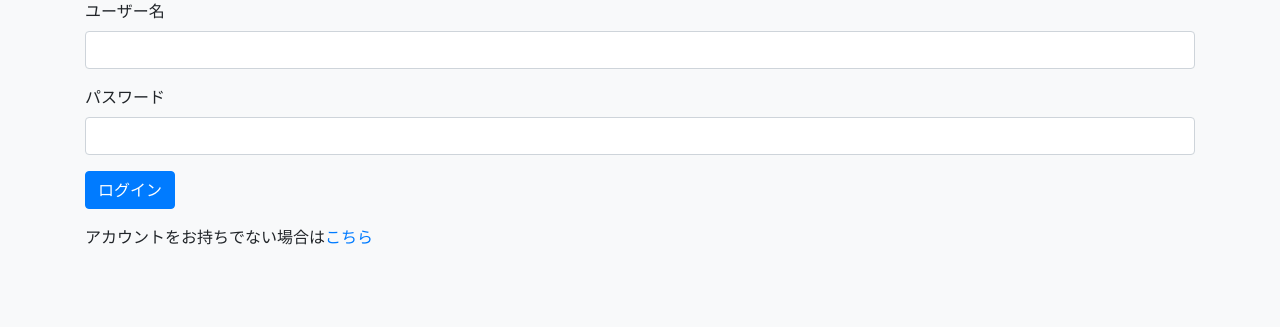
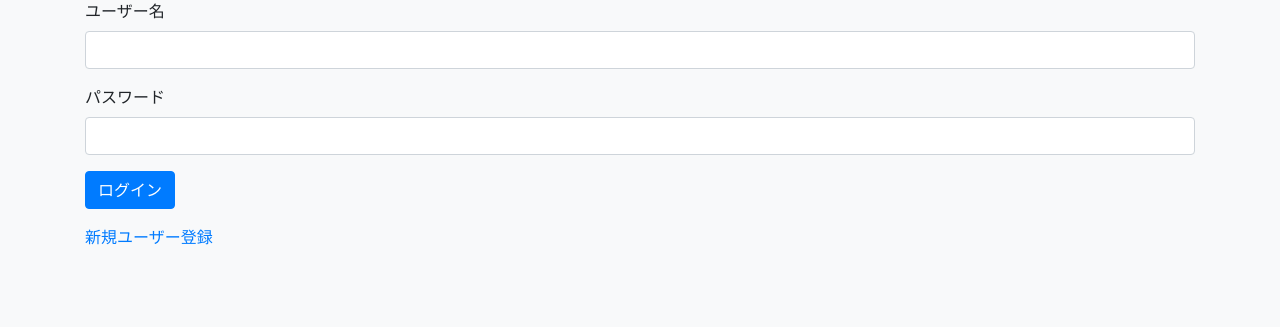
Before and after one commit to Junpei-512/task_manager, a Django app: page / in a window 1280 px wide. Shown: the part 201-528 px from the top of the page. Run offline with Django 5.2, Linux system fonts and the light colour scheme; some libraries are stand-ins or nearby versions.

Commit message:
202409151114 corrected

```diff
--- a/tasks/forms.py
+++ b/tasks/forms.py
@@ -4,6 +4,7 @@ from .models import Task
 from django.contrib.auth.forms import AuthenticationForm
 from django.contrib.auth.models import User
 from django.contrib.auth.forms import UserCreationForm
+from django.utils.translation import gettext_lazy as _
 
 class TaskForm(forms.ModelForm):
 
@@ -24,13 +25,13 @@ class TaskForm(forms.ModelForm):
     def clean_attachment(self):
         attachment = self.cleaned_data.get('attachment')
         if attachment and attachment.size > settings.MAX_UPLOAD_SIZE:
-            raise forms.ValidationError('ファイルサイズは10MB以下にしてください。')
+            raise forms.ValidationError(_('ファイルサイズは10MB以下にしてください。'))
         return attachment
 
     def clean_image(self):
         image = self.cleaned_data.get('image')
         if image and image.size > settings.MAX_UPLOAD_SIZE:
-            raise forms.ValidationError('画像サイズは10MB以下にしてください。')
+            raise forms.ValidationError(_('画像サイズは10MB以下にしてください。'))
         return image
 
     def register(request):
@@ -39,7 +40,7 @@ class TaskForm(forms.ModelForm):
             if form.is_valid():
                 user = form.save()
                 login(request, user)
-                messages.success(request, 'アカウントが作成されました。')
+                messages.success(request, _('アカウントが作成されました。'))
                 return redirect('tasks:task_list')
         else:
             form = CustomUserCreationForm()
@@ -55,7 +56,7 @@ class LoginForm(AuthenticationForm):
     )
 
 class CustomUserCreationForm(UserCreationForm):
-    email = forms.EmailField(required=True, label='メールアドレス')
+    email = forms.EmailField(required=True, label=_('email'))
 
     class Meta:
         model = User
--- a/tasks/templates/registration/login.html
+++ b/tasks/templates/registration/login.html
@@ -30,6 +30,8 @@
         </div>
         <button type="submit" class="btn btn-primary">{% trans "ログイン" %}</button>
     </form>
-    <p class="mt-3">{% trans "アカウントをお持ちでない場合は" %}<a href="{% url 'register' %}">{% trans "こちら" %}</a></p>
+    <p class="mt-3">
+    <a href="{% url 'register' %}">{% trans "新規ユーザー登録" %}</a>
+    </p>
 </div>
 {% endblock %}
--- a/templates/base.html
+++ b/templates/base.html
@@ -45,7 +45,9 @@
         <ul class="navbar-nav ml-auto">
             {% if user.is_authenticated %}
                 <li class="btn btn-link nav-link">
-                    <span class="navbar-text">{% trans "こんにちは、" %}{{ user.username }} {% trans "さん" %}</span>
+                    {% blocktrans %}
+                    <span class="navbar-text">こんにちは、{{ user.username }} さん</span>
+                    {% endblocktrans %}
                 </li>
 <form method="post" action="{% url 'logout' %}" style="display: inline;">
     {% csrf_token %}
```
Also changed, not shown: locale/en/LC_MESSAGES/django.po, locale/jp/LC_MESSAGES/django.po, locale/zh_Hans/LC_MESSAGES/django.po, tasks/locale/en/LC_MESSAGES/django.po, tasks/locale/jp/LC_MESSAGES/django.po, tasks/locale/zh_Hans/LC_MESSAGES/django.po, 3 other files.
